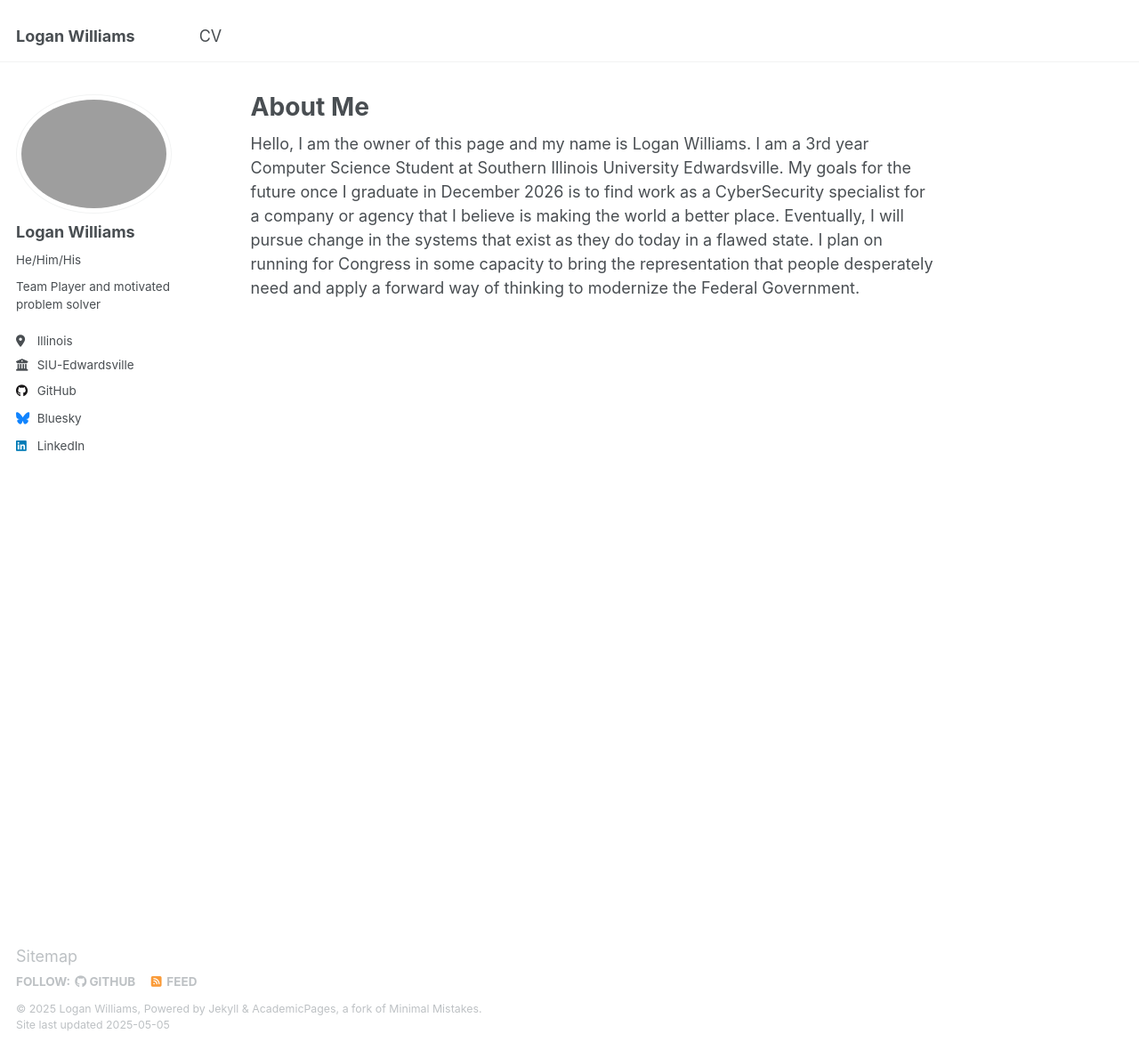
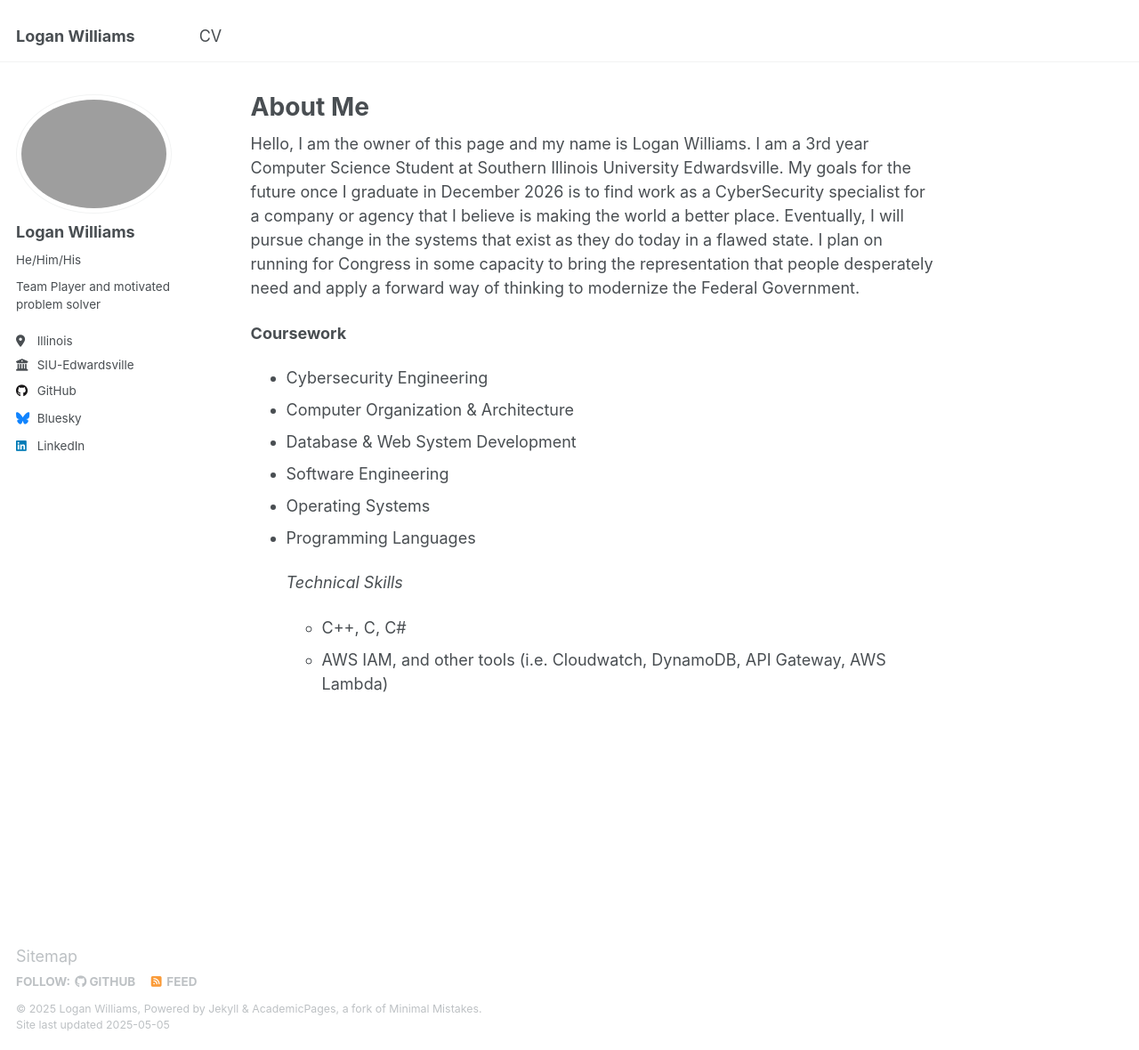
Before and after one commit to th3j35ter/th3j35ter.github.io, a Jekyll site: the page built from _pages/about.md, in a window 1280 px wide and 1180 px high. Shown: the whole window at 89% size. Built offline with Jekyll 4.4.1, drawn with Linux system fonts in a browser that asks for light colours.

Commit message:
Update about.md

```diff
--- a/_pages/about.md
+++ b/_pages/about.md
@@ -8,3 +8,16 @@ redirect_from:
 ---
 
 Hello, I am the owner of this page and my name is Logan Williams. I am a 3rd year Computer Science Student at Southern Illinois University Edwardsville. My goals for the future once I graduate in December 2026 is to find work as a CyberSecurity specialist for a company or agency that I believe is making the world a better place. Eventually, I will pursue change in the systems that exist as they do today in a flawed state. I plan on running for Congress in some capacity to bring the representation that people desperately need and apply a forward way of thinking to modernize the Federal Government.
+
+
+**Coursework**
+- Cybersecurity Engineering
+- Computer Organization & Architecture
+- Database & Web System Development
+- Software Engineering
+- Operating Systems
+- Programming Languages
+
+  *Technical Skills*
+  - C++, C, C#
+  - AWS IAM, and other tools (i.e. Cloudwatch, DynamoDB, API Gateway, AWS Lambda)
```
